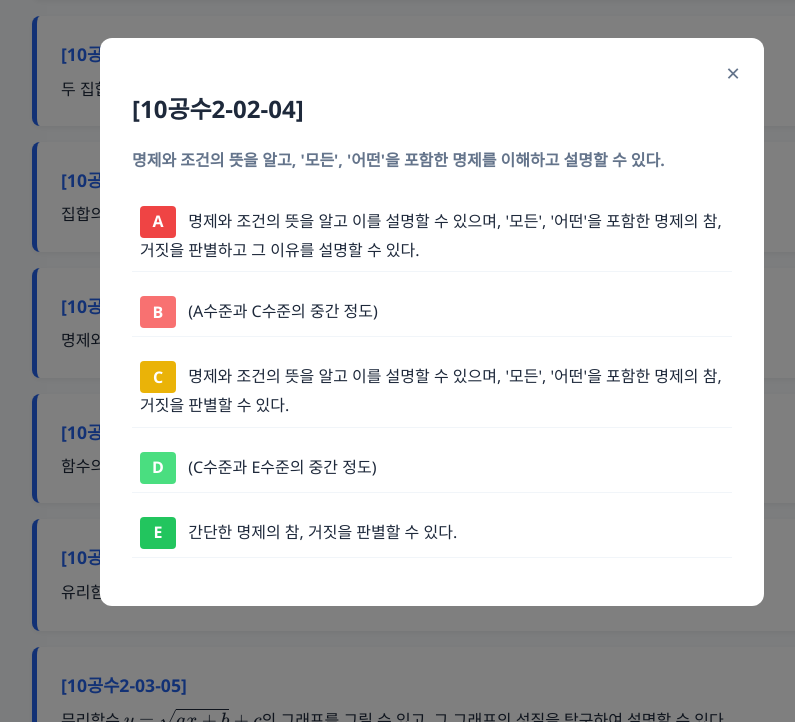
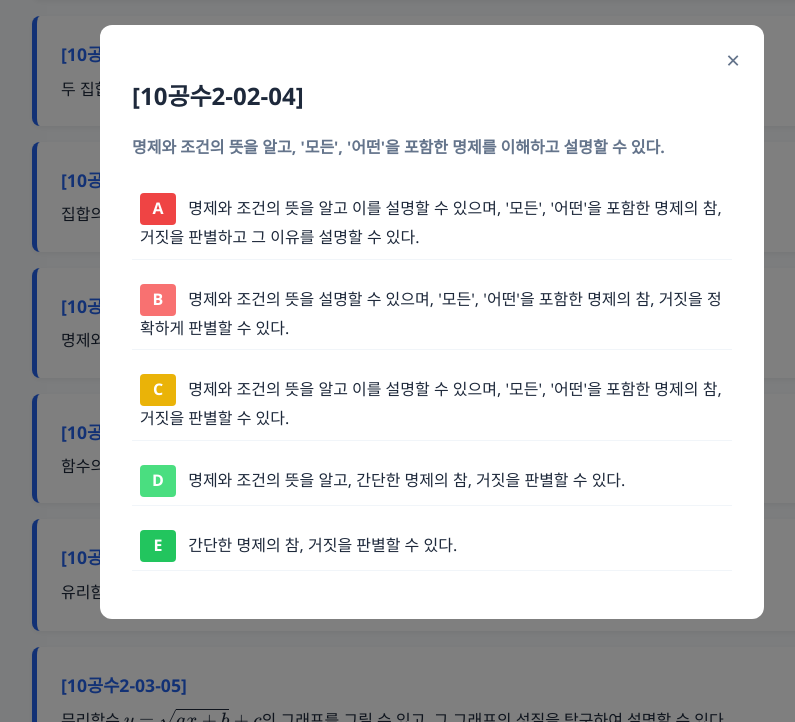
Before and after one commit to kthblacks11-crypto/highschoolsr, a plain HTML site: page public/index.html in a window 1280 px wide. Both pictures are taken after a click on the element 640 px from the left and 957 px from the top of the page. Shown: the part 635-1357 px from the top of the page, without its empty margins (208-1003 px from the left). Drawn offline with nearby package versions, Linux system fonts and the light colour scheme.

Commit message:
feat: 성취기준 및 성취수준 명칭 변경 및 진술 업데이트

```diff
--- a/public/index.html
+++ b/public/index.html
@@ -208,7 +208,7 @@
 
 <header>
     <h1 id="main-title">2022 개정 수학: 성취기준 매칭 시스템</h1>
-    <p id="sub-title">성취기준 분석 및 학습 대시보드</p>
+    <p id="sub-title">성취기준 분석 및 학습 가이드</p>
 </header>
 
 <div class="subject-selector" style="text-align: center; margin: 1rem 0;">
@@ -233,7 +233,7 @@
 
 <div class="container">
     <div class="tabs">
-        <button class="tab-btn active" onclick="showSection('dashboard')">대시보드</button>
+        <button class="tab-btn active" onclick="showSection('dashboard')">성취기준과 성취수준</button>
         <button class="tab-btn" onclick="showSection('quiz')">문항 매칭 연습</button>
         <button class="tab-btn" onclick="showSection('checklist')">나의 체크리스트</button>
     </div>
@@ -278,9 +278,9 @@
         <h2 id="modal-title">성취수준</h2>
         <p id="modal-desc" style="color:var(--text-light); margin-bottom: 1.5rem; font-weight: bold;"></p>
         <div class="level-row"><span class="level-badge bg-high">A</span> <span id="level-high"></span></div>
-        <div class="level-row"><span class="level-badge bg-high" style="background:#f87171">B</span> <span>(A수준과 C수준의 중간 정도)</span></div>
+        <div class="level-row"><span class="level-badge bg-high" style="background:#f87171">B</span> <span id="level-b"></span></div>
         <div class="level-row"><span class="level-badge bg-mid">C</span> <span id="level-mid"></span></div>
-        <div class="level-row"><span class="level-badge bg-low" style="background:#4ade80">D</span> <span>(C수준과 E수준의 중간 정도)</span></div>
+        <div class="level-row"><span class="level-badge bg-low" style="background:#4ade80">D</span> <span id="level-d"></span></div>
         <div class="level-row"><span class="level-badge bg-low">E</span> <span id="level-low"></span></div>
     </div>
 </div>
@@ -296,7 +296,9 @@
                     desc: "다항식의 사칙연산의 원리를 설명하고, 그 계산을 할 수 있다.",
                     levels: {
                         high: "다항식의 사칙연산의 원리를 이해하여 설명할 수 있으며, 그 계산을 수학적 절차에 따라 체계적으로 수행할 수 있다.",
+                        b: "다항식의 사칙연산의 원리를 설명할 수 있고, 그 계산을 수학적 절차에 따라 정확하게 수행할 수 있다.",
                         mid: "다항식의 사칙연산의 원리를 알고, 그 계산을 할 수 있다.",
+                        d: "다항식의 사칙연산의 원리를 알고, 간단한 다항식의 사칙연산을 수행할 수 있다.",
                         low: "안내된 절차에 따라 간단한 다항식의 사칙연산을 할 수 있다."
                     },
                     questions: [
@@ -310,7 +312,9 @@
                     desc: "항등식의 성질과 나머지정리를 이해하고, 이를 활용하여 문제를 해결할 수 있다.",
                     levels: {
                         high: "항등식의 성질, 나머지정리와 인수정리, 조립제법을 설명할 수 있으며 이를 활용하여 다양한 문제를 해결할 수 있다.",
+                        b: "항등식의 성질, 나머지정리와 인수정리를 설명할 수 있으며 이를 활용하여 일반적인 문제를 해결할 수 있다.",
                         mid: "항등식의 성질, 나머지정리와 인수정리를 알고, 이를 활용하여 문제를 해결할 수 있다.",
+                        d: "항등식의 성질과 나머지정리를 알고, 기초적인 문제를 해결할 수 있다.",
                         low: "항등식의 성질과 나머지정리를 안다."
                     },
                     questions: []
@@ -320,7 +324,9 @@
                     desc: "다항식의 인수분해를 할 수 있다.",
                     levels: {
                         high: "다양한 방법으로 다항식의 인수분해를 할 수 있다.",
+                        b: "여러 가지 공식과 성질을 이용하여 다항식의 인수분해를 할 수 있다.",
                         mid: "인수분해 공식을 이용하여 다항식의 인수분해를 할 수 있다.",
+                        d: "기본적인 인수분해 공식을 적용하여 간단한 다항식의 인수분해를 할 수 있다.",
                         low: "안내된 절차에 따라 간단한 다항식의 인수분해를 할 수 있다."
                     },
                     questions: []
@@ -330,7 +336,9 @@
                     desc: "복소수의 뜻과 성질을 설명하고, 복소수의 사칙연산을 수행할 수 있다.",
                     levels: {
                         high: "복소수의 뜻과 성질을 이해하여 설명할 수 있으며, 복소수의 성질을 이용하여 사칙연산을 수학적 절차에 따라 체계적으로 수행할 수 있다.",
+                        b: "복소수의 뜻과 성질을 설명할 수 있으며, 복소수의 사칙연산을 정확하게 수행할 수 있다.",
                         mid: "복소수의 뜻과 성질을 이해하고, 사칙연산을 수행할 수 있다.",
+                        d: "복소수의 뜻을 알고, 간단한 복소수의 사칙연산을 수행할 수 있다.",
                         low: "복소수의 뜻을 알고, 안내된 절차에 따라 간단한 사칙연산을 수행할 수 있다."
                     },
                     questions: []
@@ -340,7 +348,9 @@
                     desc: "이차방정식의 실근과 허근의 뜻을 이해하고, 판별식을 이용하여 이차방정식의 근을 판별할 수 있다.",
                     levels: {
                         high: "이차방정식의 실근과 허근의 의미를 설명하고, 판별식을 이용하여 근을 판별할 수 있다.",
+                        b: "이차방정식의 실근과 허근의 뜻을 알고, 판별식을 사용하여 근을 정확하게 판별할 수 있다.",
                         mid: "이차방정식의 실근과 허근을 알고, 판별식을 이용하여 근을 판별할 수 있다.",
+                        d: "이차방정식의 판별식을 알고, 간단한 이차방정식의 근을 판별할 수 있다.",
                         low: "안내된 절차에 따라 이차방정식의 판별식의 값을 구할 수 있다."
                     },
                     questions: []
@@ -349,9 +359,11 @@
                     code: "[10공수1-02-03]",
                     desc: "이차방정식의 근과 계수의 관계를 설명할 수 있다.",
                     levels: {
-                        high: "이차방정식의 근과 계수의 관계를 이해하여 설명할 수 있다.",
+                        high: "이차방정식의 근과 계수의 관계를 이해하여 설명하고 이를 활용하여 다양한 문제를 해결할 수 있다.",
+                        b: "이차방정식의 근과 계수의 관계를 설명하고 이를 활용할 수 있다.",
                         mid: "이차방정식의 근과 계수의 관계를 이해한다.",
-                        low: "이차방정식의 근과 계수의 관계를 안다."
+                        d: "이차방정식의 근과 계수의 관계를 안다.",
+                        low: "이차방정식의 근과 계수의 관계를 확인한다."
                     },
                     questions: []
                 },
@@ -360,7 +372,9 @@
                     desc: "이차방정식과 이차함수의 관계를 이해하고 설명할 수 있다.",
                     levels: {
                         high: "이차방정식의 근과 이차함수의 그래프를 연결하고 그 관계를 이해하여 설명할 수 있다.",
+                        b: "이차방정식의 실근과 이차함수의 그래프의 x축 교점 사이의 관계를 설명할 수 있다.",
                         mid: "판별식을 이용하여 이차함수의 그래프와 x축의 교점의 개수를 구할 수 있다.",
+                        d: "주어진 이차함수의 그래프를 보고 x축과의 교점의 위치를 찾을 수 있다.",
                         low: "주어진 이차함수의 그래프를 보고 이차방정식의 실근의 개수를 구할 수 있다."
                     },
                     questions: []
@@ -369,8 +383,10 @@
                     code: "[10공수1-04-01]",
                     desc: "행렬의 뜻을 알고, 실생활 상황을 행렬로 표현할 수 있다.",
                     levels: {
-                        high: "행렬의 뜻을 설명하고, 실생활 상황을 행렬로 표현할 수 있다.",
+                        high: "행렬의 뜻을 설명하고, 복합적인 실생활 상황을 행렬로 표현할 수 있다.",
+                        b: "행렬의 뜻을 설명하고, 다양한 실생활 상황을 행렬로 표현할 수 있다.",
                         mid: "행렬의 뜻을 이해하고, 간단한 실생활 상황을 행렬로 표현할 수 있다.",
+                        d: "행렬의 뜻을 이해하고, 주어진 상황을 행렬로 나타낼 수 있다.",
                         low: "행렬의 뜻을 안다."
                     },
                     questions: []
@@ -380,7 +396,9 @@
                     desc: "행렬의 연산을 수행하고, 관련된 문제를 해결할 수 있다.",
                     levels: {
                         high: "행렬의 연산을 수행하고, 관련된 다양한 문제를 해결할 수 있다.",
+                        b: "행렬의 연산을 정확하게 수행하고, 일반적인 문제를 해결할 수 있다.",
                         mid: "행렬의 연산을 수행하고, 관련된 간단한 문제를 해결할 수 있다.",
+                        d: "기본적인 행렬의 연산을 수행하고, 기초적인 문제를 해결할 수 있다.",
                         low: "안내된 절차에 따라 행렬의 연산을 수행할 수 있다."
                     },
                     questions: [
@@ -400,7 +418,9 @@
                     desc: "선분의 내분을 이해하고, 내분점의 좌표를 계산할 수 있다.",
                     levels: {
                         high: "선분의 내분을 설명하고, 좌표평면 위에서 내분점의 좌표를 구하는 방법을 이해하여 계산할 수 있다.",
+                        b: "선분의 내분을 설명하고, 좌표평면 위에서 내분점의 좌표를 정확하게 계산할 수 있다.",
                         mid: "선분의 내분을 알고, 좌표평면 위에서 내분점의 좌표를 계산할 수 있다.",
+                        d: "수직선 위에서 선분의 내분을 알고, 내분점의 좌표를 계산할 수 있다.",
                         low: "안내된 절차에 따라 수직선 위에서 내분점의 좌표를 계산할 수 있다."
                     },
                     questions: [
@@ -414,7 +434,9 @@
                     desc: "집합의 개념을 이해하고, 집합을 표현할 수 있다.",
                     levels: {
                         high: "집합의 개념을 설명하고, 집합을 다양한 방법으로 표현할 수 있다.",
+                        b: "집합의 개념을 설명하고, 원소나열법과 조건제시법으로 집합을 표현할 수 있다.",
                         mid: "집합의 개념을 알고, 집합을 표현할 수 있다.",
+                        d: "집합의 뜻을 이해하고, 간단한 집합을 표현할 수 있다.",
                         low: "집합인 것과 집합이 아닌 것으로 구분하고, 집합을 표현할 수 있다."
                     },
                     questions: []
@@ -424,7 +446,9 @@
                     desc: "두 집합 사이의 포함관계를 판단할 수 있다.",
                     levels: {
                         high: "두 집합 사이의 포함관계를 판단하여 기호로 표현하고, 그 이유를 설명할 수 있다.",
+                        b: "두 집합 사이의 포함관계를 정확하게 판단하여 기호로 표현할 수 있다.",
                         mid: "두 집합 사이의 포함관계를 판단하여 기호로 표현할 수 있다.",
+                        d: "간단한 두 집합 사이의 포함관계를 판단할 수 있다.",
                         low: "안내된 절차에 따라 간단한 두 집합 사이의 포함관계를 판단할 수 있다."
                     },
                     questions: [
@@ -438,7 +462,9 @@
                     desc: "집합의 연산을 수행하고, 벤 다이어그램을 사용하여 나타낼 수 있다.",
                     levels: {
                         high: "집합의 연산을 체계적으로 수행하고 벤 다이어그램으로 나타낼 수 있으며, 집합의 연산에 관한 법칙을 벤 다이어그램으로 확인할 수 있다.",
+                        b: "집합의 연산을 정확하게 수행하고 벤 다이어그램으로 나타낼 수 있다.",
                         mid: "집합의 연산을 수행하고 벤 다이어그램으로 나타낼 수 있으며, 집합의 연산에 관한 법칙을 안다.",
+                        d: "기초적인 집합의 연산을 수행하고, 벤 다이어그램으로 나타낼 수 있다.",
                         low: "집합의 연산을 수행하고, 벤 다이어그램으로 나타낼 수 있다."
                     },
                     questions: []
@@ -448,7 +474,9 @@
                     desc: "명제와 조건의 뜻을 알고, '모든', '어떤'을 포함한 명제를 이해하고 설명할 수 있다.",
                     levels: {
                         high: "명제와 조건의 뜻을 알고 이를 설명할 수 있으며, '모든', '어떤'을 포함한 명제의 참, 거짓을 판별하고 그 이유를 설명할 수 있다.",
+                        b: "명제와 조건의 뜻을 설명할 수 있으며, '모든', '어떤'을 포함한 명제의 참, 거짓을 정확하게 판별할 수 있다.",
                         mid: "명제와 조건의 뜻을 알고 이를 설명할 수 있으며, '모든', '어떤'을 포함한 명제의 참, 거짓을 판별할 수 있다.",
+                        d: "명제와 조건의 뜻을 알고, 간단한 명제의 참, 거짓을 판별할 수 있다.",
                         low: "간단한 명제의 참, 거짓을 판별할 수 있다."
                     },
                     questions: []
@@ -458,7 +486,9 @@
                     desc: "함수의 개념을 설명하고, 그 그래프를 이해한다.",
                     levels: {
                         high: "함수의 개념을 설명하고, 그 그래프를 이해하며 두 집합 사이의 대응 관계에서 함수인 것을 찾고 그 이유를 찾을 수 있다.",
+                        b: "함수의 개념을 설명하고, 대응 관계에서 함수인 것을 정확하게 찾을 수 있다.",
                         mid: "함수의 개념과 그래프를 이해하며, 두 집합 사이의 대응 관계에서 함수인 것을 찾을 수 있다.",
+                        d: "함수의 뜻을 이해하고, 간단한 대응 관계를 확인할 수 있다.",
                         low: "안내된 절차에 따라 간단한 두 집합 사이의 대응 관계에서 함수인 것을 찾을 수 있다."
                     },
                     questions: []
@@ -468,7 +498,9 @@
                     desc: "유리함수 $y = \\frac{ax+b}{cx+d}$의 그래프를 그릴 수 있고, 그 그래프의 성질을 탐구하여 설명할 수 있다.",
                     levels: {
                         high: "유리함수의 그래프를 그릴 수 있고, 그 그래프의 성질을 탐구하여 설명할 수 있다.",
+                        b: "유리함수의 그래프를 정확하게 그릴 수 있고, 그 성질을 설명할 수 있다.",
                         mid: "유리함수의 그래프를 그릴 수 있고, 그 그래프의 성질을 이해한다.",
+                        d: "기본적인 유리함수의 그래프를 그릴 수 있다.",
                         low: "안내된 절차에 따라 유리함수의 그래프를 그릴 수 있다."
                     },
                     questions: []
@@ -478,7 +510,9 @@
                     desc: "무리함수 $y = \\sqrt{ax+b}+c$의 그래프를 그릴 수 있고, 그 그래프의 성질을 탐구하여 설명할 수 있다.",
                     levels: {
                         high: "무리함수의 그래프를 그릴 수 있고, 그 그래프의 성질을 탐구하여 설명할 수 있다.",
+                        b: "무리함수의 그래프를 정확하게 그릴 수 있고, 그 성질을 설명할 수 있다.",
                         mid: "무리함수의 그래프를 그릴 수 있고, 그 그래프의 성질을 이해한다.",
+                        d: "기본적인 무리함수의 그래프를 그릴 수 있다.",
                         low: "안내된 절차에 따라 무리함수의 그래프를 그릴 수 있다."
                     },
                     questions: []
@@ -493,9 +527,11 @@
                     code: "[12대수01-01]",
                     desc: "거듭제곱과 거듭제곱근의 뜻을 알고, 그 성질을 이해한다.",
                     levels: {
-                        high: "거듭제곱근의 성질을 이용해 복잡한 식을 계산함",
-                        mid: "거듭제곱근의 뜻을 이해하고 성질을 적용함",
-                        low: "안내된 절차에 따라 기초적인 거듭제곱근 값을 구함"
+                        high: "거듭제곱근의 성질을 이해하고, 이를 이용하여 복잡한 식을 계산할 수 있다.",
+                        b: "거듭제곱근의 성질을 이해하고, 이를 이용하여 다양한 식을 계산할 수 있다.",
+                        mid: "거듭제곱근의 뜻을 알고, 그 성질을 적용하여 식을 계산할 수 있다.",
+                        d: "거듭제곱근의 뜻을 알고, 간단한 거듭제곱근의 계산을 할 수 있다.",
+                        low: "안내된 절차에 따라 기초적인 거듭제곱근의 값을 구할 수 있다."
                     },
                     questions: [
                         { q: "$\\sqrt[3]{8}$의 값을 구하기 위해 다음 단계를 밟으세요.<br>1단계: $8$을 거듭제곱 형태($2^n$)로 바꾼다.<br>2단계: $\\sqrt[n]{a^n} = a$ 성질을 이용해 답을 낸다.", level: "E", reason: "기초 개념 계산을 위한 절차를 안내하므로 E수준입니다." }
@@ -592,9 +628,11 @@
         levelsContainer.innerHTML = `
             <h4>성취수준 가이드</h4>
             <div class="level-desc-grid">
-                <div class="level-desc-item"><strong>상 (A)</strong> ${standard.levels.high}</div>
-                <div class="level-desc-item"><strong>중 (C)</strong> ${standard.levels.mid}</div>
-                <div class="level-desc-item"><strong>하 (E)</strong> ${standard.levels.low}</div>
+                <div class="level-desc-item"><strong>A (상)</strong> ${standard.levels.high}</div>
+                <div class="level-desc-item"><strong>B (우수)</strong> ${standard.levels.b || standard.levels.high.replace("이해하여 설명할 수 있으며", "설명할 수 있고").replace("체계적으로 수행", "정확하게 수행")}</div>
+                <div class="level-desc-item"><strong>C (중)</strong> ${standard.levels.mid}</div>
+                <div class="level-desc-item"><strong>D (미흡)</strong> ${standard.levels.d || standard.levels.mid.replace("이해하고", "알고").replace("계산을 할 수 있다", "간단한 계산을 할 수 있다")}</div>
+                <div class="level-desc-item"><strong>E (하)</strong> ${standard.levels.low}</div>
             </div>
         `;
 
@@ -616,7 +654,7 @@
         nextBtn.style.display = 'none';
 
         const levels = ['A', 'B', 'C', 'D', 'E'];
-        const levelDesc = {'A': '상', 'B': '상/중', 'C': '중', 'D': '중/하', 'E': '하'};
+        const levelDesc = {'A': '매우 우수', 'B': '우수', 'C': '보통', 'D': '미흡', 'E': '기초'};
         levels.forEach(level => {
             const btn = document.createElement('button');
             btn.className = 'option-btn';
@@ -707,9 +745,14 @@
     function openModal(std) {
         document.getElementById('modal-title').innerText = std.code;
         document.getElementById('modal-desc').innerText = std.desc;
-        document.getElementById('level-high').innerText = std.levels.high;
-        document.getElementById('level-mid').innerText = std.levels.mid;
-        document.getElementById('level-low').innerText = std.levels.low;
+
+        const levels = std.levels;
+        document.getElementById('level-high').innerText = levels.high;
+        document.getElementById('level-b').innerText = levels.b || levels.high.replace("이해하여 설명할 수 있으며", "설명할 수 있고").replace("체계적으로 수행", "정확하게 수행");
+        document.getElementById('level-mid').innerText = levels.mid;
+        document.getElementById('level-d').innerText = levels.d || levels.mid.replace("이해하고", "알고").replace("계산을 할 수 있다", "간단한 계산을 할 수 있다");
+        document.getElementById('level-low').innerText = levels.low;
+
         document.getElementById('level-modal').style.display = 'flex';
         if (window.MathJax) MathJax.typesetPromise([document.getElementById('level-modal')]);
     }
```
